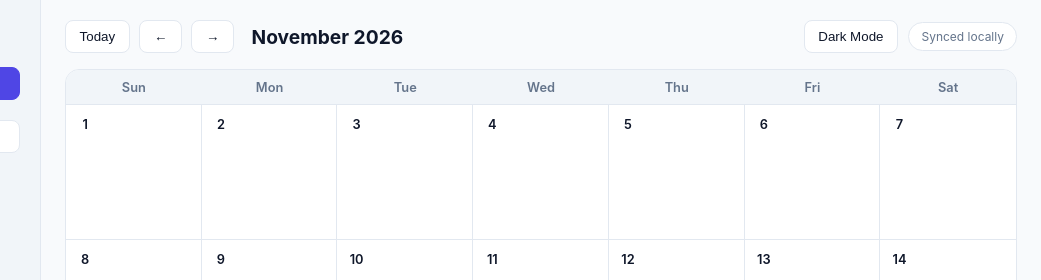
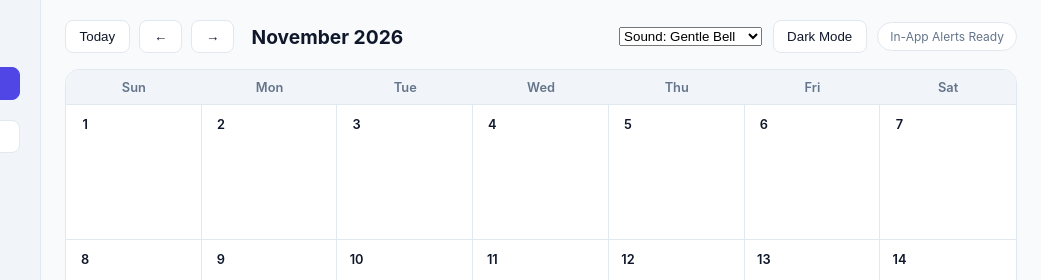
Before and after one commit to Shahadah-studs/CalendarAuto, a website with bundled scripts: page public/index.html in a window 1280 px wide. Shown: the top 280 px of the page, 239-1280 px from the left. Built offline with nearby package versions, Linux system fonts and the light colour scheme.

Commit message:
Add files via upload

```diff
--- a/public/index.html
+++ b/public/index.html
@@ -36,8 +36,14 @@
           <h2 id="monthLabel">Month Year</h2>
         </div>
         <div class="topbar-right">
+          <select id="soundSelect" class="sound-select" aria-label="Alert Sound">
+            <option value="bell">Sound: Gentle Bell</option>
+            <option value="retro">Sound: Retro Chime</option>
+            <option value="pulse">Sound: Digital Pulse</option>
+            <option value="silent">Sound: Silent</option>
+          </select>
           <button id="themeToggleBtn" class="secondary">Dark Mode</button>
-          <div class="status-pill">Synced locally</div>
+          <div class="status-pill">In-App Alerts Ready</div>
         </div>
       </header>
 
```
